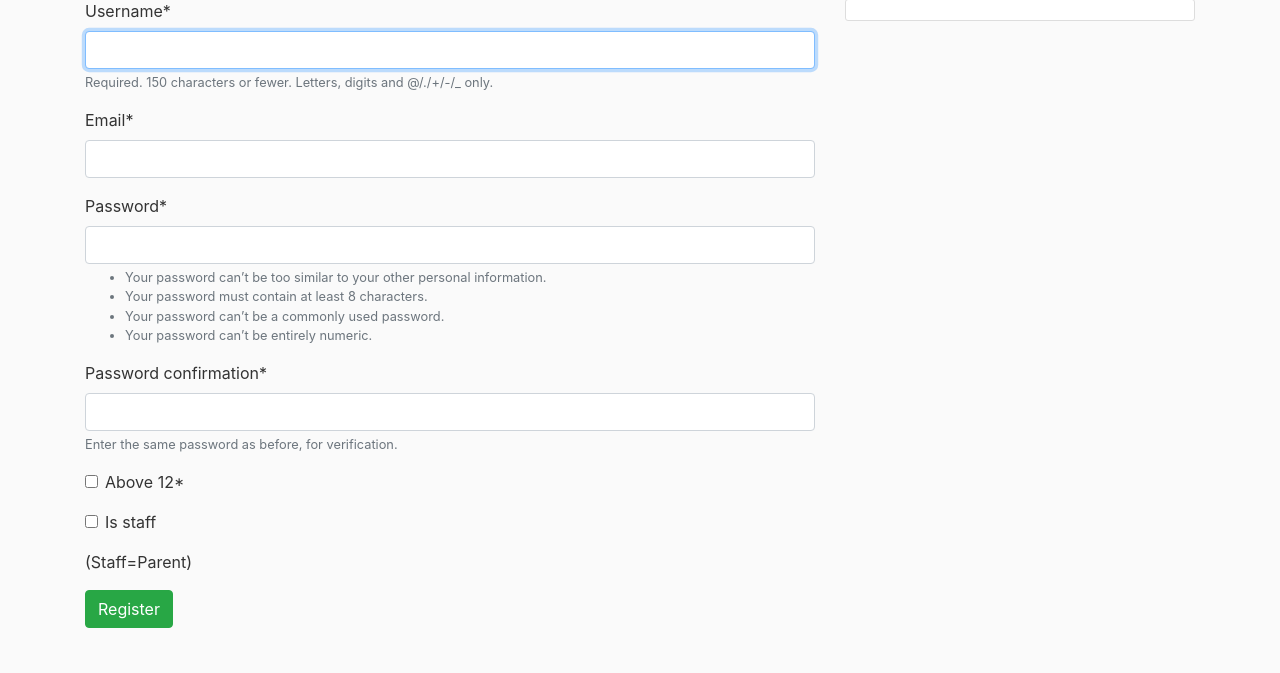
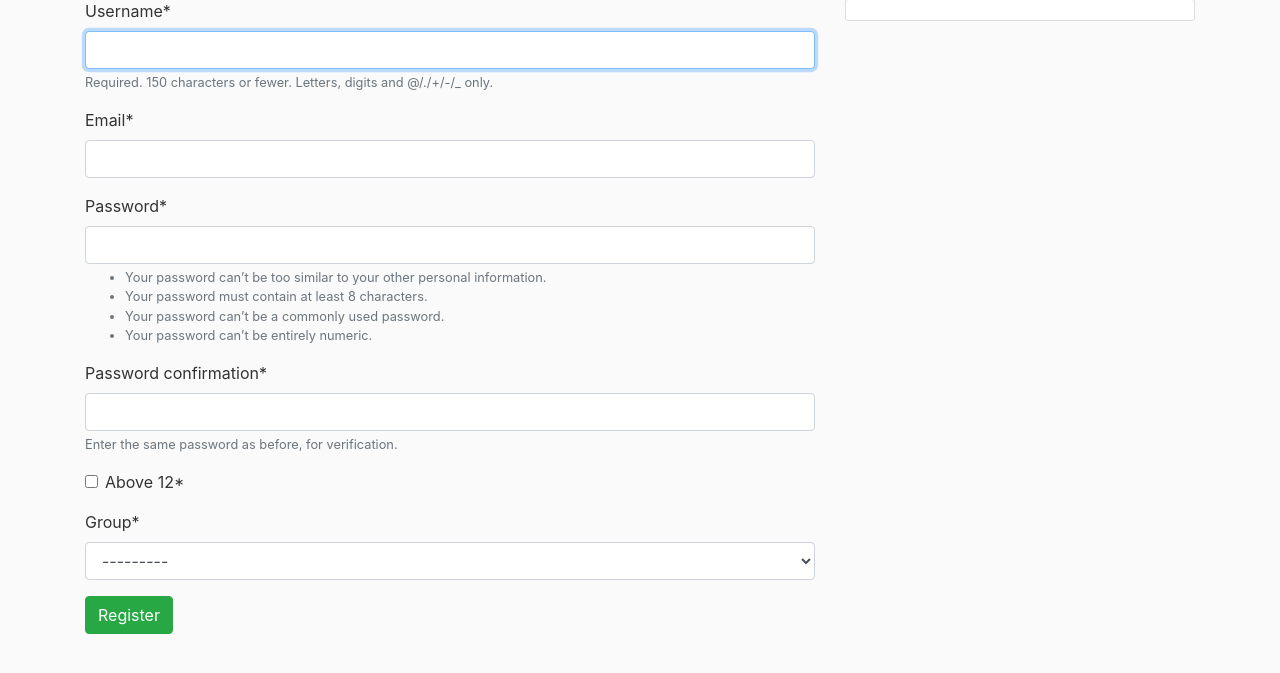
Before and after one commit to arthur1801/PM_Team13, a Django app: page /register/ in a window 1280 px wide. Shown: the part 81-754 px from the top of the page. Run offline with Django 3.2, Linux system fonts and the light colour scheme; some libraries are stand-ins or nearby versions.

Commit message:
Add the function to choose group on registration page Worked with Eilon by Zoom on this commit

```diff
--- a/Parks/Parkapp/forms.py
+++ b/Parks/Parkapp/forms.py
@@ -1,6 +1,6 @@
 from django import forms
 from django.contrib.auth.forms import UserCreationForm,UserChangeForm
-from django.contrib.auth.models import User
+from django.contrib.auth.models import User,Group
 from django.forms import ModelForm
 from .models import Profile
 
@@ -8,10 +8,11 @@
 class RegisterForm(UserCreationForm):
     email = forms.EmailField()
     Above_12= forms.BooleanField()
-    is_staff=forms.BooleanField(required=False)
+    group = forms.ModelChoiceField(queryset=Group.objects.all(),required=True)
+
     class Meta:
         model = User
-        fields = ["username", "email", "password1", "password2","Above_12","is_staff"]
+        fields = ["username", "email", "password1", "password2","Above_12","group"]
 
 class ChangeUsernameForm(UserChangeForm ):
     password = None
--- a/Parks/Parkapp/templates/Parkapp/register.html
+++ b/Parks/Parkapp/templates/Parkapp/register.html
@@ -7,7 +7,6 @@
     <form method="POST" class="form-group">
 	{% csrf_token %}
 	{{ form|crispy }}
-	<p>(Staff=Parent)</p>
 	<button type="submit" class="btn btn-success">Register</button>
     </form>
 {% endblock %}
--- a/Parks/Parkapp/views.py
+++ b/Parks/Parkapp/views.py
@@ -1,7 +1,7 @@
 from django.shortcuts import render, redirect
 from django.shortcuts import render, HttpResponse
 from django.core.mail import send_mail as sm
-from django.contrib.auth.models import User
+from django.contrib.auth.models import User,Group,GroupManager
 from django.contrib import messages
 from django import forms
 from .forms import RegisterForm,ChangeUsernameForm,UserUpdateForm,ProfileUpdateForm,SearchForm
@@ -48,7 +48,16 @@
     if response.method == "POST":
         form = RegisterForm(response.POST)
         if form.is_valid():
+            checkgroup=form.cleaned_data['group']
+            print(checkgroup)
+            if str(checkgroup).__eq__('parents'):
+                my_group = Group.objects.get(name='parents')
+            else:
+                my_group = Group.objects.get(name='kids')
             form.save()
+            idG=User.objects.get_by_natural_key(form.cleaned_data['username'])
+            my_group.user_set.add(idG)
+
             return redirect("/login")
     else:
         form = RegisterForm()
```
